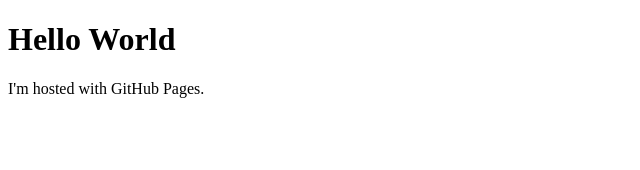
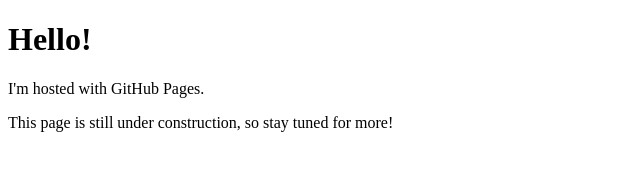
Before and after one commit to austintran11898/austintran11898.github.io, a plain HTML site: page index.html in a window 1280 px wide. Shown: the whole page, without its empty margins (0-640 px from the left). Drawn offline with Linux system fonts and the light colour scheme.

Commit message:
Update index.html

```diff
--- a/index.html
+++ b/index.html
@@ -1,7 +1,8 @@
 <!DOCTYPE html>
 <html>
 <body>
-<h1>Hello World</h1>
+<h1>Hello!</h1>
 <p>I'm hosted with GitHub Pages.</p>
+<p>This page is still under construction, so stay tuned for more!</p>
 </body>
 </html>
```
